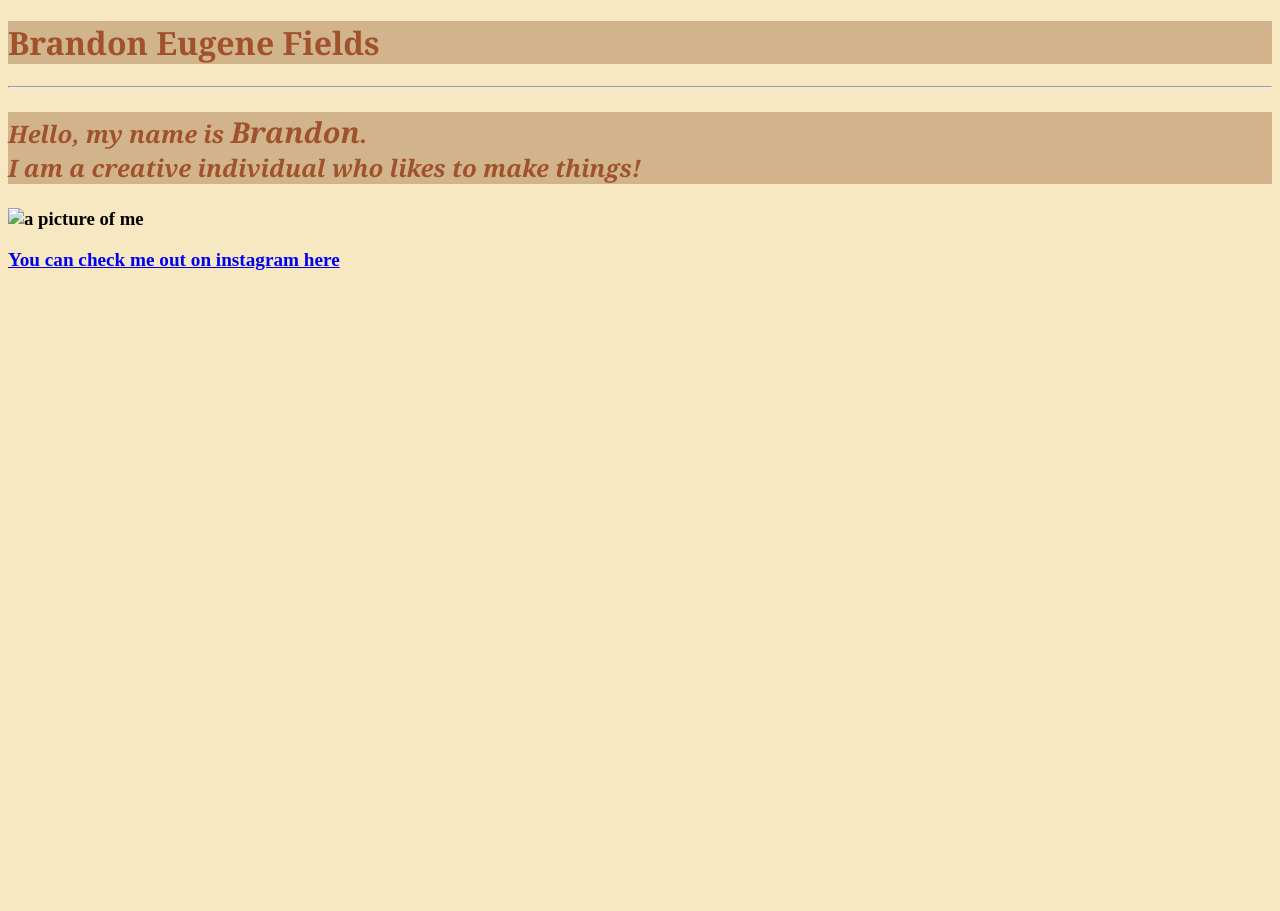
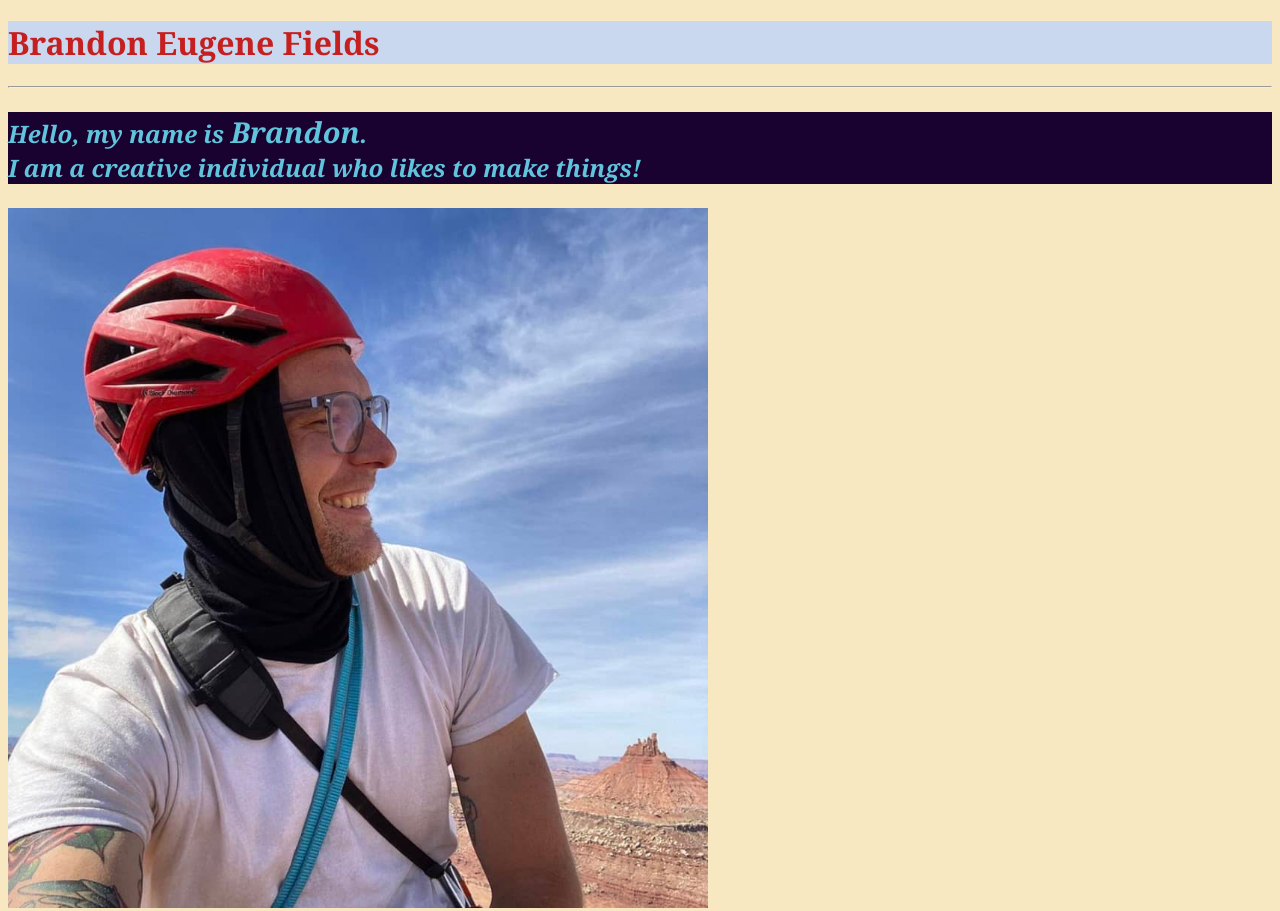
Before and after one commit to brandonefields/brandonsFirstRepository, a plain HTML site: page index.html in a window 1280 px wide. Shown: the top 911 px of the page. Before the commit the page ends 800 px from the top, so only its background shows below. Drawn offline with Linux system fonts and the light colour scheme.

Commit message:
is this working?

```diff
--- a/index.html
+++ b/index.html
@@ -2,11 +2,11 @@
 <html lang="en">
 <head>
     <link rel="stylesheet" href="./style.css">
-    <title>My First Website</title>
+    <title>Brandon Eugene Fields</title>
 </head>
 <body>
     <header>
-        <h1>Brandon Eugene Fields</h1>
+        <h1 id="myname">Brandon Eugene Fields</h1>
         <hr>
     </header>
     <main>
@@ -14,7 +14,7 @@
             <p id="firstp" ><em>Hello, my name is <big>Brandon</big>.<br> I am a creative individual who likes to make things!</em>
         </h2>
         <h3>
-            <img id="picOfMe" src="images/picOfme.jpg" alt="a picture of me" width="1000" height="1000" >
+            <img id="picOfMe" src="images/IcreekSelfie.JPG" alt="a picture of me" width="1000" height="1000" >
         </h3>
     </main>
 
--- a/style.css
+++ b/style.css
@@ -9,9 +9,9 @@ body {
     height: 700px;
   }
 
-  h1 {
-    color: sienna;
-    background: tan;
+  #myname {
+    color:rgb(198, 31, 31);
+    background: rgb(201, 216, 238);
     font-family: Cambria, Cochin, Georgia, Times, 'Times New Roman', serif
   }
 
@@ -20,3 +20,8 @@ body {
     background: tan;
     font-family: Cambria, Cochin, Georgia, Times, 'Times New Roman', serif;
   }
+
+#firstp {
+  color: rgb(96, 197, 220);
+  background: rgb(26, 2, 48);
+}
```
Also changed, not shown: images/IcreekSelfie.JPG (added), images/picOfme.jpg (added), images/trkRockpicMe.jpg (added), 1 other file.
